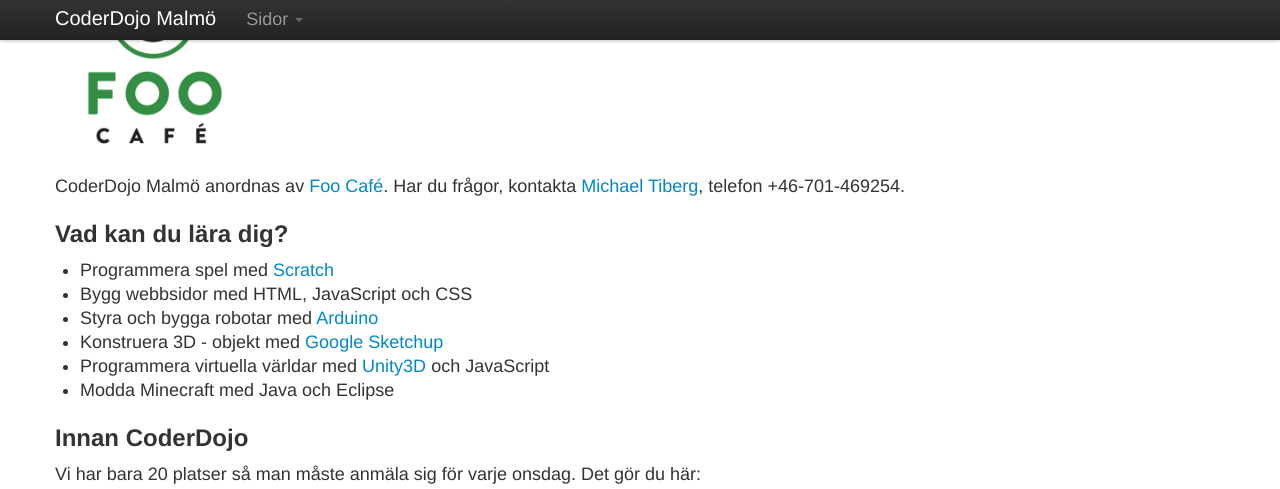
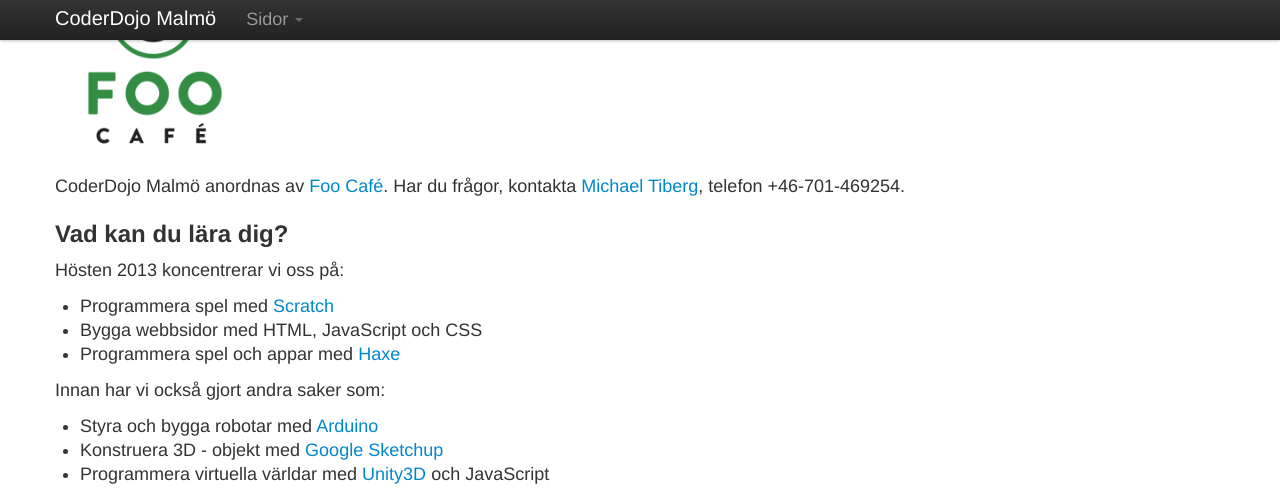
Before and after one commit to coderdojo-malmo/coderdojo-malmo.github.com, a Jekyll site: the page built from index.html, in a window 1280 px wide and 1400 px high, scrolled down 572 px. Shown: the top 489 px of the window. Built offline with Jekyll 4.4.1, drawn with Linux system fonts in a browser that asks for light colours; some of the changed text lies outside the part shown.

Commit message:
Förtydlingar inför hösten

```diff
--- a/index.html
+++ b/index.html
@@ -26,9 +26,14 @@
 </p>
 
 <h2>Vad kan du lära dig?</h2>
+<p>Hösten 2013 koncentrerar vi oss på:</p>
 <ul>
     <li>Programmera spel med <a href="http://scratch.mit.edu">Scratch</a> </li>
-    <li>Bygg webbsidor med HTML, JavaScript och CSS</li>
+    <li>Bygga webbsidor med HTML, JavaScript och CSS</li>
+    <li>Programmera spel och appar med <a href="http://haxe.org/">Haxe</a>
+</ul>
+<p>Innan har vi också gjort andra saker som:</p>
+<ul>
     <li>Styra och bygga robotar med  <a href="http://www.arduino.cc/">Arduino</a> </li>
     <li>Konstruera 3D - objekt med <a href="http://sketchup.google.com">Google Sketchup</a> </li>
     <li>Programmera virtuella världar med  <a href="http://unity3d.com">Unity3D</a> och JavaScript</li>
@@ -37,7 +42,7 @@
 
 <h2>Innan CoderDojo</h2>
 
-<p>Vi har bara 20 platser så man måste anmäla sig för varje onsdag. Det gör du här:</p>
+<p>Vi har ett begränsat antal platser så man måste anmäla sig för varje onsdag. Det gör du här:</p>
 
 <iframe src="http://www.eventbrite.com/tickets-external?eid=5195423652&ref=etckt" frameborder=0 height=270 Width=100%
         vspace=0 hspace=0 marginheight=5 marginwidth=5 scrolling=auto allowtransparency=true></iframe>
@@ -64,7 +69,7 @@
 <ul>
     <li>Scratch, där du kan göra ett spel
     <li>Webb, där du kan bygga en hemsida
-    <li>Arduino, där du kan då lampor att blinka
+    <li>Haxe, där du kan göra spel eller app
 </ul>
 
 <p>Sen är det bara att sätta igång. Vi mentorer är där för att hjälpa till. Du kan också fråga en annan deltagare om
```
